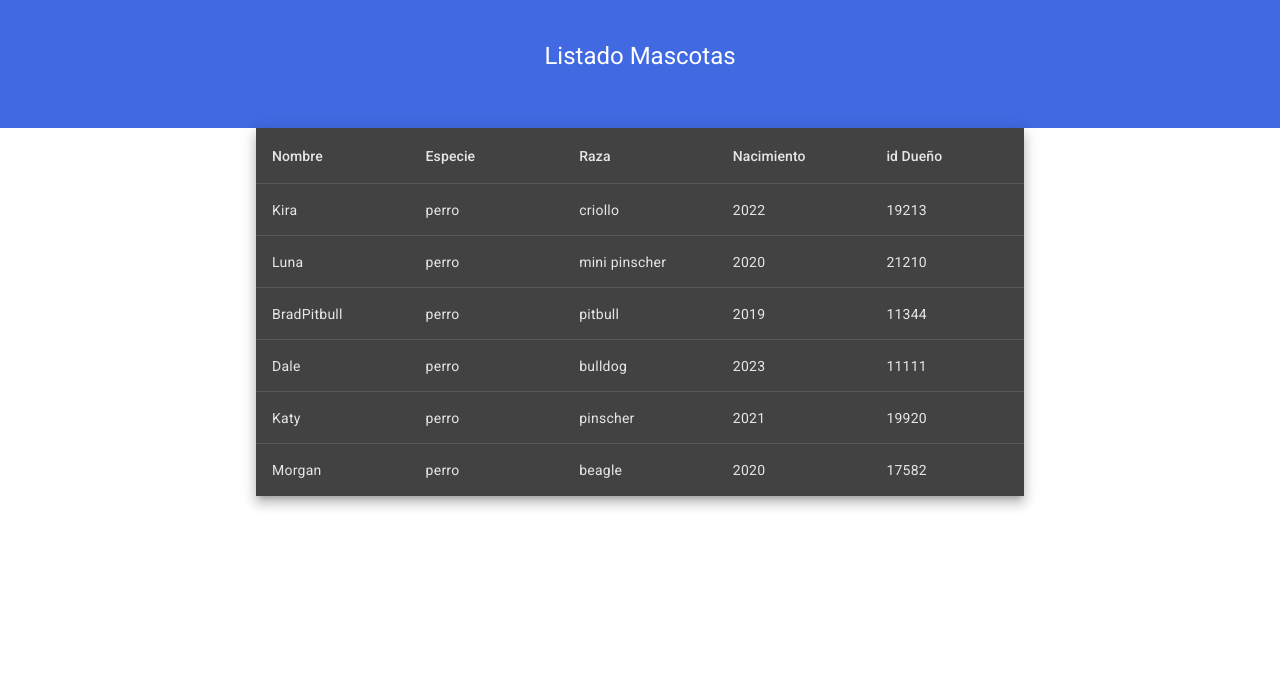
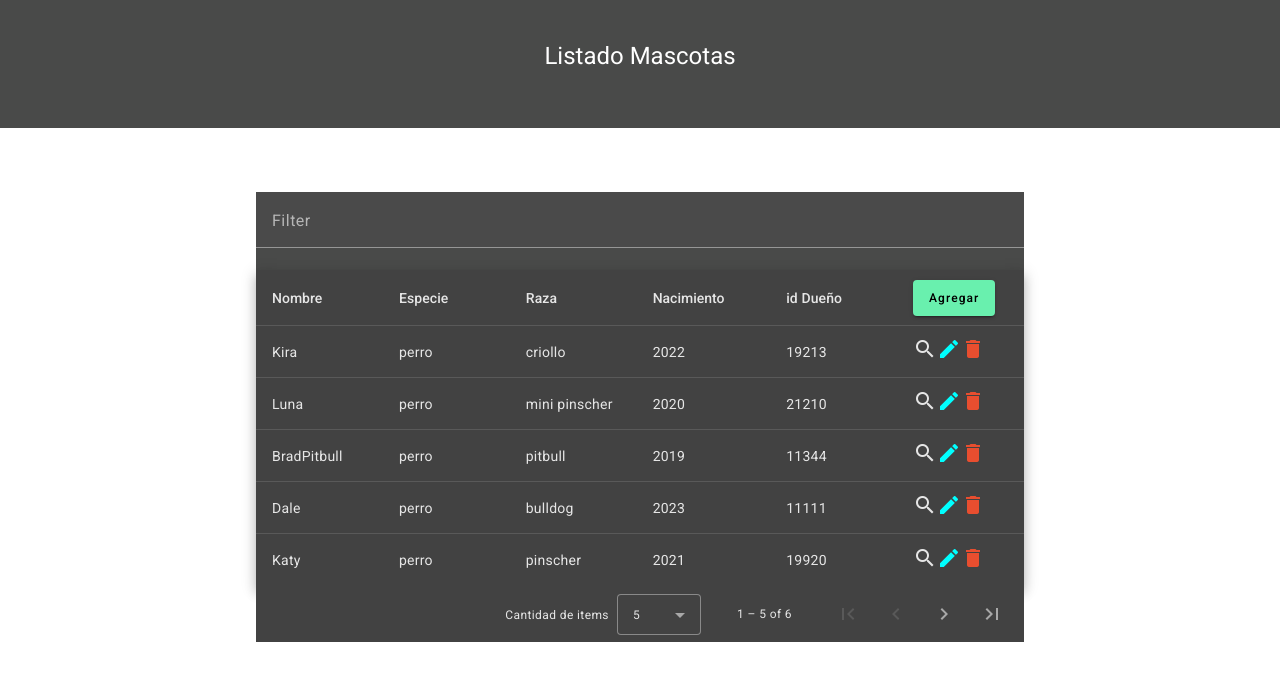
Before and after one commit to andressochoaa/MascotasFrontEndd, an Angular app: page / in a window 1280 px wide. Shown: the top 680 px of the page. Built offline with nearby package versions, Linux system fonts and the light colour scheme.

Commit message:
maquetacion de la tabla y sus datos, con botones, iconos y los modulos de materials importados en shared

```diff
--- a/src/app/components/listmascotas/listmascotas.component.css
+++ b/src/app/components/listmascotas/listmascotas.component.css
@@ -4,15 +4,40 @@ table {
 
   .title{
     padding:40px;
-    background-color: royalblue;
+    background-color: #494a49;
     text-align: center;
     color: white;
   }
 
   .container{
-    margin: 0 20%;
+    margin: 5% 20%;
+    background-color: #494a49;
   }
 
   td, th {
     width: 15%;
   }
+
+  .mat-mdc-form-field {
+    font-size: 14px;
+    width: 100%;
+  }
+
+  .delete {
+    cursor: pointer;
+    color: #e84e2f;
+  }
+
+  .search {
+    cursor: pointer;
+  }
+
+  .edit {
+    cursor: pointer;
+    color:aqua;
+  }
+
+  .agregar {
+    font-size: 12px;
+    line-height: 26px;
+  }
--- a/src/app/components/listmascotas/listmascotas.component.html
+++ b/src/app/components/listmascotas/listmascotas.component.html
@@ -3,14 +3,19 @@
 </div>
 
 <div class="container">
-    <table mat-table [dataSource]="dataSource" class="mat-elevation-z8">
+    <mat-form-field>
+        <mat-label>Filter</mat-label>
+        <input matInput (keyup)="applyFilter($event)" placeholder="Ex. Kira" #input autocomplete="off">
+    </mat-form-field>
+
+    <table mat-table [dataSource]="dataSource" class="mat-elevation-z8" matSort>
 
         <!--- Note that these columns can be defined in any order.
               The actual rendered columns are set as a property on the row definition" -->
 
         <!-- Position Column -->
         <ng-container matColumnDef="nombre">
-          <th mat-header-cell *matHeaderCellDef> Nombre </th>
+          <th mat-header-cell *matHeaderCellDef mat-sort-header> Nombre </th>
           <td mat-cell *matCellDef="let element"> {{element.nombre}} </td>
         </ng-container>
 
@@ -25,7 +30,7 @@
         </ng-container>
 
         <ng-container matColumnDef="fechaNacimiento">
-            <th mat-header-cell *matHeaderCellDef> Nacimiento </th>
+            <th mat-header-cell *matHeaderCellDef mat-sort-header> Nacimiento </th>
             <td mat-cell *matCellDef="let element"> {{element.fechaNacimiento}} </td>
         </ng-container>
 
@@ -34,7 +39,23 @@
             <td mat-cell *matCellDef="let element"> {{element.idDueno}} </td>
         </ng-container>
 
+        <ng-container matColumnDef="acciones">
+            <th mat-header-cell *matHeaderCellDef>
+                <button mat-raised-button color="accent" class="agregar">Agregar</button>
+            </th>
+            <td mat-cell *matCellDef="let element">
+                <mat-icon matTooltip="Ver" class="search" fontIcon="search"></mat-icon>
+                <mat-icon matTooltip="Editar" class="edit" fontIcon="edit"></mat-icon>
+                <mat-icon matTooltip="Eliminar" class="delete" fontIcon="delete"></mat-icon>
+            </td>
+        </ng-container>
+
         <tr mat-header-row *matHeaderRowDef="displayedColumns"></tr>
         <tr mat-row *matRowDef="let row; columns: displayedColumns;"></tr>
-      </table>
+    </table>
+
+    <mat-paginator [pageSizeOptions]="[5, 10, 20]"
+                 showFirstLastButtons
+                 aria-label="Select page of periodic elements">
+    </mat-paginator>
 </div>
--- a/src/app/components/listmascotas/listmascotas.component.ts
+++ b/src/app/components/listmascotas/listmascotas.component.ts
@@ -1,7 +1,13 @@
-import { Component } from '@angular/core';
-import {Mascota} from 'src/app/interfaces/mascota'
+import { AfterViewInit, Component, ViewChild } from '@angular/core';
+import {MatPaginator, MatPaginatorModule} from '@angular/material/paginator';
+import {MatTableDataSource, MatTableModule} from '@angular/material/table';
+import {MatSort, MatSortModule} from '@angular/material/sort';
+import {MatFormFieldModule} from '@angular/material/form-field';
+import {MatInputModule} from '@angular/material/input';
+import {MatIconModule} from '@angular/material/icon';
+import {Mascota} from 'src/app/interfaces/mascota';
 
-const ELEMENT_DATA: Mascota[] = [
+const listMascotas: Mascota[] = [
   {nombre: 'Kira', especie: 'perro', raza: 'criollo', fechaNacimiento: '2022', idDueno: 19213 },
   {nombre: 'Luna', especie: 'perro', raza: 'mini pinscher', fechaNacimiento: '2020', idDueno: 21210 },
   {nombre: 'BradPitbull', especie: 'perro', raza: 'pitbull', fechaNacimiento: '2019', idDueno: 11344 },
@@ -15,7 +21,26 @@ const ELEMENT_DATA: Mascota[] = [
   templateUrl: './listmascotas.component.html',
   styleUrls: ['./listmascotas.component.css'],
 })
-export class ListmascotasComponent {
-  displayedColumns: string[] = ['nombre', 'especie', 'raza', 'fechaNacimiento', 'idDueno'];
-  dataSource = ELEMENT_DATA;
+
+export class ListmascotasComponent implements AfterViewInit {
+  displayedColumns: string[] = ['nombre', 'especie', 'raza', 'fechaNacimiento', 'idDueno', 'acciones'];
+  dataSource = new MatTableDataSource<Mascota>(listMascotas);
+
+  @ViewChild(MatPaginator) paginator! : MatPaginator;
+  @ViewChild(MatSort) sort!: MatSort;
+
+  ngAfterViewInit() {
+    this.dataSource.paginator = this.paginator;
+    this.paginator._intl.itemsPerPageLabel = 'Cantidad de items';
+    this.dataSource.sort = this.sort;
+  }
+
+  applyFilter(event: Event) {
+    const filterValue = (event.target as HTMLInputElement).value;
+    this.dataSource.filter = filterValue.trim().toLowerCase();
+
+    if (this.dataSource.paginator) {
+      this.dataSource.paginator.firstPage();
+    }
+  }
 }
```
Also changed, not shown: src/app/app.module.ts (+4 -3 lines), src/app/shared/shared.module.ts (added, +39 -0 lines).
